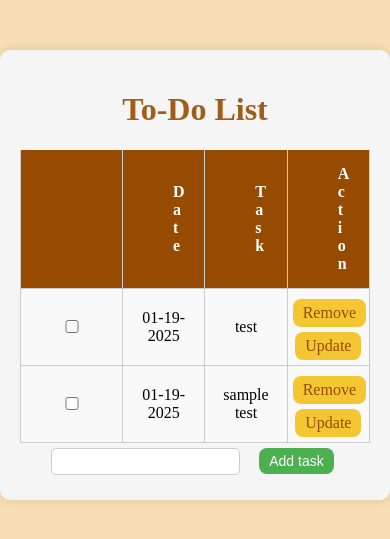
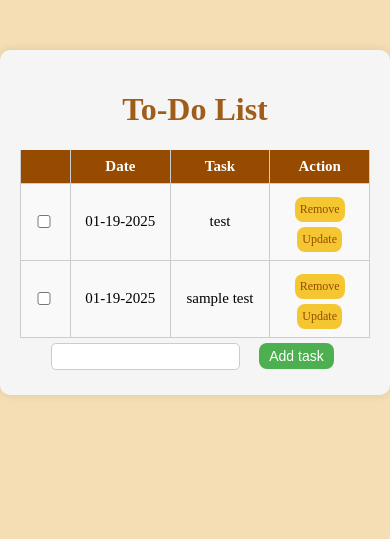
Before and after one commit to 1905mmau1398/myproject, a Flask app: page / in a window 390 px wide. Shown: the top 539 px of the page. Run offline with Flask 3, Linux system fonts and the light colour scheme.

Commit message:
myproject

```diff
--- a/static/styles.css
+++ b/static/styles.css
@@ -86,4 +86,10 @@ input[type= "checkbox"]{
 th:first-child, td:first-child {
   width: 1px;
 }
+@media (max-width: 600px) {
+  .content { padding: 20px; }
+  .content table th, .content table td { padding: 8px; font-size: 15px; }
+  .content a { padding: 5px; font-size: 12px; }
+  .content table th:first-child, .content table td:first-child { padding-right: 40px;}
+}
 /*# sourceMappingURL=styles.css.map */
```
Also changed, not shown: instance/database.db.
